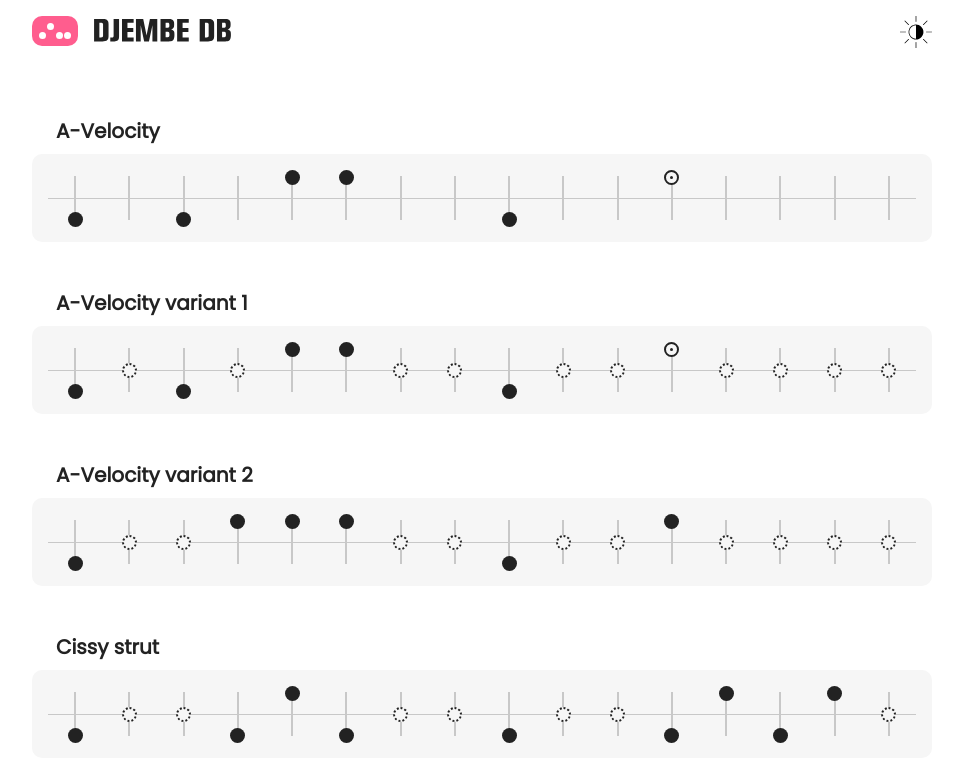
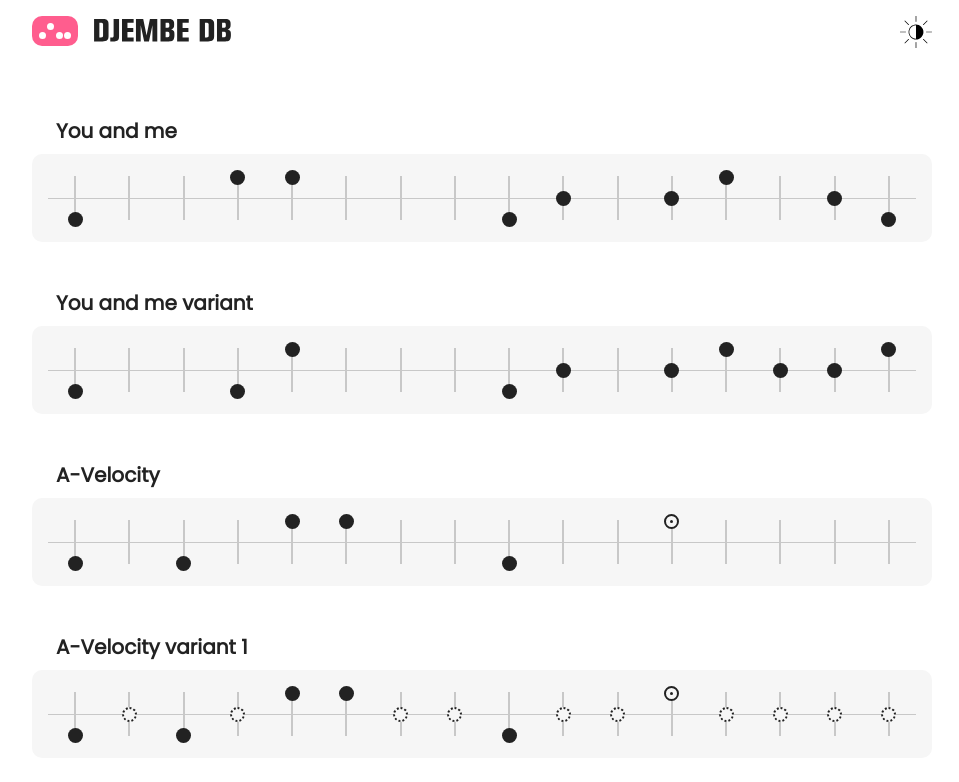
Before and after one commit to Marcobaldessari/djembedb-react, a React (Create React App) app: page / in a window 1280 px wide. Shown: the top 782 px of the page, without its empty margins (158-1117 px from the left). Built offline with nearby package versions, Linux system fonts and the light colour scheme; no server answers.

Commit message:
add You and me

```diff
--- a/src/songsData.js
+++ b/src/songsData.js
@@ -1,6 +1,28 @@
 // allSongTitles: "Kuku, Kono, Raprhythm (patatje), Yankadi, Didadi, Rumba 1.1, Rumba 1.2, Mix1, Mix2, Mix3, Rumba 2.1, Rumba 2.2., The Gambia. (You can play the Rumba 1 rhythms together so you can play it with more djembeplayers. The same with the Mixrhythms and the Rumba 2 rhythms)",
 
 export const SongsData = [
+
+
+  {
+    songName: "You and me",
+    src: "Pizeta --> https://open.spotify.com/track/3bUknCt3Ga7f1zH1ElCSJu?si=pan7-YJKTSi3Up7f9ttSKg",
+    timeSignature: "4/4",
+    song: [
+      "Gun xx xx Ta Pa xx xx xx",
+      "Gun do xx do Pa xx go Dun"
+    ]
+    ,
+  },
+  {
+    songName: "You and me variant",
+    src: "Pizeta --> https://open.spotify.com/track/3bUknCt3Ga7f1zH1ElCSJu?si=pan7-YJKTSi3Up7f9ttSKg",
+    timeSignature: "4/4",
+    song: [
+      "Gun xx xx Dun Pa xx xx xx",
+      "Gun do xx do Pa do go Ta"
+    ]
+    ,
+  },
   {
     songName: "A-Velocity",
     src: "Pizeta --> https://open.spotify.com/track/6WK8Vu7iHPVA2fnEHjcL9T?si=VQz0pRqNR-eKahFpQl7VJQ",
```
